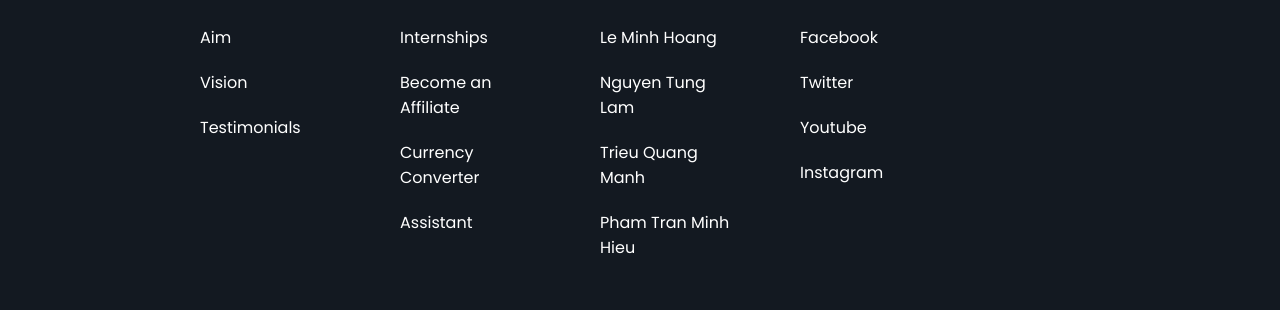
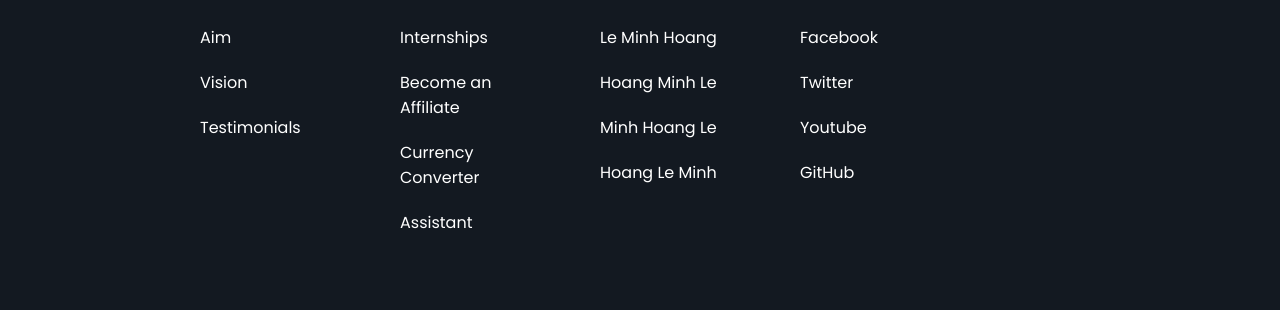
Before and after one commit to lmhoang0103/Project2-online-shop-website, a React (Create React App) app in the folder client/: page / in a window 1280 px wide. Shown: the part 1329-1639 px from the top of the page. Built offline with nearby package versions, Linux system fonts and the light colour scheme; no server answers.

Commit message:
change footer link

```diff
--- a/client/src/components/Footer/Footer.js
+++ b/client/src/components/Footer/Footer.js
@@ -46,13 +46,13 @@
               Le Minh Hoang
             </a>
             <a className={cx("FooterLink")} href="#">
-              Nguyen Tung Lam
+              Hoang Minh Le
             </a>
             <a className={cx("FooterLink")} href="#">
-              Trieu Quang Manh
+              Minh Hoang Le
             </a>
             <a className={cx("FooterLink")} href="#">
-              Pham Tran Minh Hieu
+              Hoang Le Minh
             </a>
           </div>
           <div className={cx("Column")}>
@@ -63,14 +63,23 @@
             >
               Facebook
             </a>
-            <a className={cx("FooterLink")} href="#">
+            <a
+              className={cx("FooterLink")}
+              href="https://twitter.com/HongL55138154"
+            >
               Twitter
             </a>
-            <a className={cx("FooterLink")} href="#">
+            <a
+              className={cx("FooterLink")}
+              href="https://studio.youtube.com/channel/UCr_Vi2v8q9wcDRveL1OFbqA/playlists"
+            >
               Youtube
             </a>
-            <a className={cx("FooterLink")} href="#">
-              Instagram
+            <a
+              className={cx("FooterLink")}
+              href="https://github.com/lmhoang0103"
+            >
+              GitHub
             </a>
           </div>
         </div>
```
